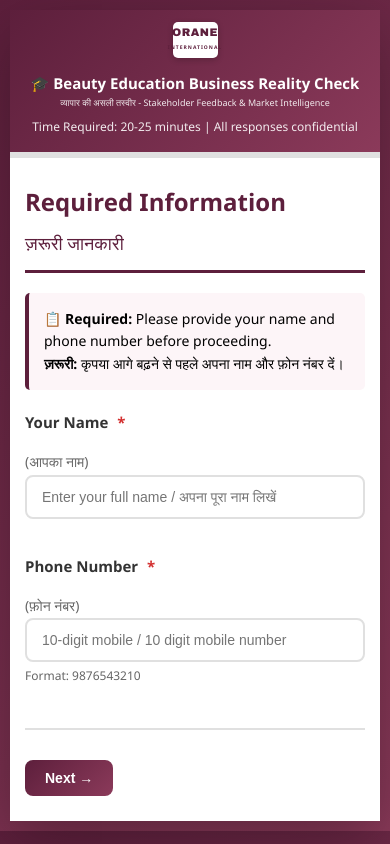
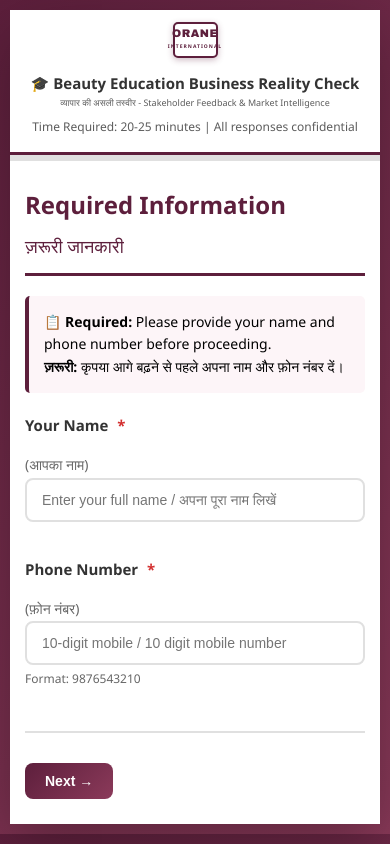
Before and after one commit to oraneit/business-survey, a plain HTML site: page index.html in a window 390 px wide. Drawn offline with Linux system fonts and the light colour scheme.

Commit message:
Update index.html

```diff
--- a/index.html
+++ b/index.html
@@ -28,10 +28,11 @@
         }
 
         .header {
-            background: linear-gradient(135deg, #5D1F3C 0%, #8B3A5A 100%);
-            color: white;
+            background: white;
+            color: #333;
             padding: 40px 30px;
             position: relative;
+            border-bottom: 3px solid #5D1F3C;
         }
 
         .header-content {
@@ -48,10 +49,11 @@
             background: white;
             padding: 8px;
             border-radius: 8px;
-            box-shadow: 0 4px 12px rgba(0,0,0,0.15);
+            box-shadow: 0 4px 12px rgba(93, 31, 60, 0.3);
             display: flex;
             align-items: center;
             justify-content: center;
+            border: 2px solid #5D1F3C;
         }
 
         .logo img {
@@ -67,7 +69,7 @@
 
         .header p {
             font-size: 14px;
-            opacity: 0.9;
+            opacity: 0.8;
         }
 
         .progress-bar {
@@ -319,6 +321,9 @@
                 flex-direction: column;
                 justify-content: center;
                 align-items: center;
+                background: white;
+                color: #333;
+                border-bottom: 3px solid #5D1F3C;
             }
 
             .header-content {
@@ -339,8 +344,9 @@
                 background: white;
                 padding: 4px;
                 border-radius: 5px;
-                box-shadow: 0 2px 6px rgba(0,0,0,0.2);
+                box-shadow: 0 2px 6px rgba(93, 31, 60, 0.3);
                 flex-shrink: 0;
+                border: 2px solid #5D1F3C;
             }
 
             .logo div {
@@ -379,6 +385,7 @@
                 font-size: 9px;
                 line-height: 1.3;
                 margin-top: 3px;
+                opacity: 0.8;
             }
 
             .question-label {
```
